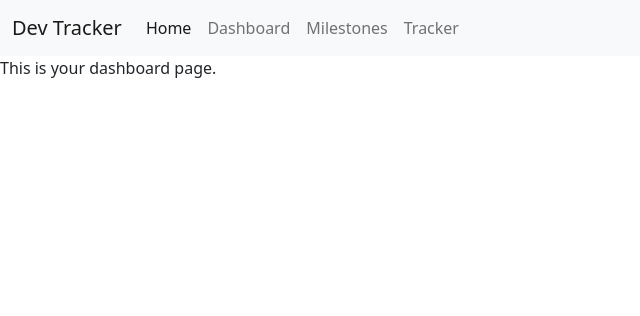
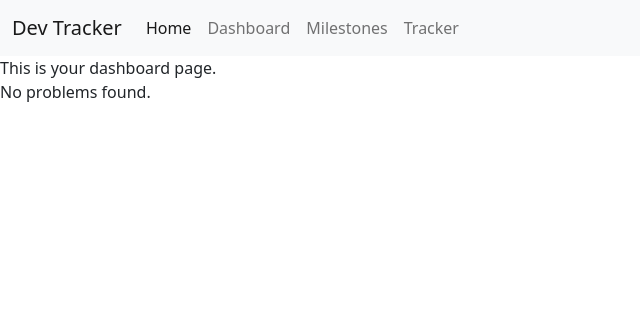
Before and after one commit to subking21/dev-tracker, a Django app: page /dashboard in a window 1280 px wide. Shown: the top 316 px of the page, without its empty margins (0-640 px from the left). Run offline with Django 5.2, Linux system fonts and the light colour scheme.

Commit message:
Added a for loop in dashboard.html to view all problems on the user dashboard

```diff
--- a/website/admin.py
+++ b/website/admin.py
@@ -4,5 +4,5 @@ from django.contrib import admin
 
 from .models import Problem, Milestone
 
-admin.site.register(Problem) # Register the Problems model with the admin site
-admin.site.register(Milestone) # Register the Milestone model with the admin site›
+admin.site.register(Problem) # Register the Problems and Milestone model with the admin site
+admin.site.register(Milestone) # This allows admin users to manage these models through the Django admin interface
--- a/website/templates/dashboard.html
+++ b/website/templates/dashboard.html
@@ -6,4 +6,13 @@ Dashboard
 
 {% block content %}
 This is your dashboard page.
+
+{% for problem in problems %}
+    <h2>{{ problem.title }}</h2>
+    <p>Source: {{ problem.get_source_display }}</p>
+    <p>Difficulty: {{ problem.get_difficulty_display }}</p>
+{% empty %}
+    <p>No problems found.</p>
+{% endfor %}
+
 {% endblock content %}
--- a/website/views.py
+++ b/website/views.py
@@ -1,4 +1,5 @@
 from django.shortcuts import render # Import render to render templates
+from .models import Problem, Milestone  # Import models if needed in views
 
 # Create your views here.
 
@@ -6,7 +7,10 @@ def home(request): # Home page view
     return render(request, 'index.html') # Render the 'index.html' template
 
 def dashboard(request): # Dashboard page view
-    return render(request, 'dashboard.html')
+
+    all_problems = Problem.objects.all()  # this is just an SQL query to get all Problem objects from the database
+
+    return render(request, 'dashboard.html', {'Problems Solved': all_problems}) # Pass the problems to the template context
 
 def login(request): # Login page view
     return render(request, 'login.html')
```
